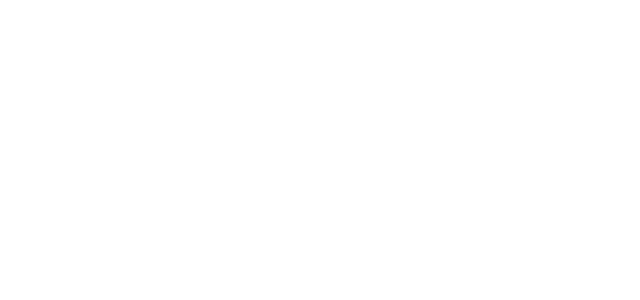
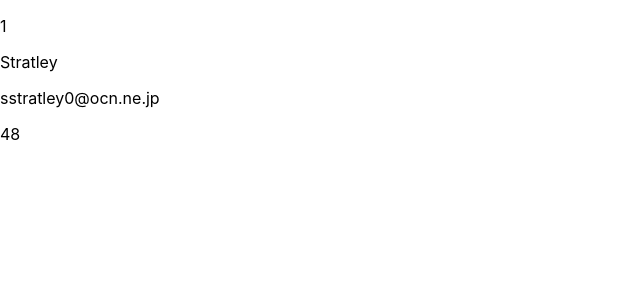
Before and after one commit to JulianaPansowyFurno/TP07_Directorio_de_personas, a React (Create React App) app in the folder tp07/: page /persona/1 in a window 1280 px wide. Before the commit this address had no page. Shown: the top 300 px of the page, without its empty margins (0-640 px from the left). Built offline with nearby package versions, Linux system fonts and the light colour scheme.

Commit message:
clase28-8

```diff
--- a/tp07/src/App.js
+++ b/tp07/src/App.js
@@ -4,6 +4,8 @@ import {
 } from "react-router-dom";
 import Home from './componets/Home.js';
 import Layout from "./componets/Layout.js";
+import Persona from "./componets/Persona.js";
+import Estadis from "./componets/Estadis.js";
 
 
 function App() {
@@ -11,8 +13,9 @@ function App() {
     <div className="App">
       <BrowserRouter>
         <Routes>
-          <Route path="/" element={<Layout/>}> </Route>
-          <Route path="/Persona" element={<Home/>}> </Route>
+          <Route path="/" element={<Home/>}> </Route>
+          <Route path="/persona/:id" element={<Persona />}> </Route>
+          <Route path="/estadis" element={<Estadis />}> </Route>
         </Routes>
       </BrowserRouter>
     </div>
--- /dev/null
+++ b/tp07/src/componets/Estadis.js
@@ -0,0 +1,21 @@
+import Personas from "./Personas.json"
+import Persona from "./Persona.js"
+import { Link } from 'react-router-dom';
+
+
+function Estadis() {
+    var cont=0;
+    return (
+        <div className="App">
+          {Personas.map((persona) => {
+            if (persona.edad > 35) {
+              cont++;
+            }
+          })}
+        <p>Mayores de 35: {cont}</p>;
+
+        </div>
+      );
+}
+
+export default Estadis;
--- a/tp07/src/componets/Home.js
+++ b/tp07/src/componets/Home.js
@@ -1,17 +1,23 @@
 import Personas from "./Personas.json"
 import { Link } from 'react-router-dom';
+import React from "react";
+
 
 
 function Home() {
   return (
+
     <div className="App">
+      <Link to={`/estadis`}>estadisticas</Link>
       {Personas.map((persona) => {
-        <div key={persona.id}>
-          <Link to={`persona${persona.id}`}>{persona.nombre}</Link>
-        </div>
-      })}
+        return(
+          <div key={persona.id}>
+            <Link to={`/persona/${persona.id}`}>{persona.nombre}</Link>
+          </div>
+        );
+    })}
+
     </div>
   );
 }
-
 export default Home;
--- a/tp07/src/componets/Layout.js
+++ b/tp07/src/componets/Layout.js
@@ -1,4 +1,3 @@
-
 import { Link } from 'react-router-dom';
 
 function Layout() {
--- /dev/null
+++ b/tp07/src/componets/Persona.js
@@ -0,0 +1,21 @@
+import Personas from "./Personas.json"
+import { useParams } from "react-router-dom";
+
+
+function Persona() {
+  const {id} = useParams();
+  const persona = Personas.find((elem) => elem.id === id)
+  console.log(persona + "persona")
+  return (
+    <div className="App">
+          <div>
+             <p>{persona.id}</p>
+            <p>{persona.apellido}</p>
+            <p>{persona.email}</p>
+            <p>{persona.edad}</p>
+          </div>
+    </div>
+  );
+}
+
+export default Persona;
```
Also changed, not shown: tp07/src/componets/Personas.js (deleted, +0 -17 lines).
